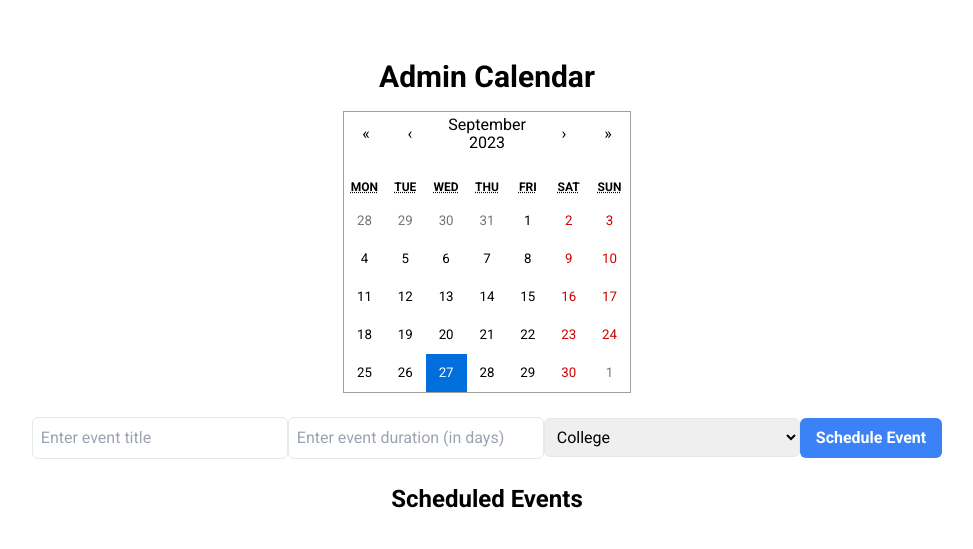
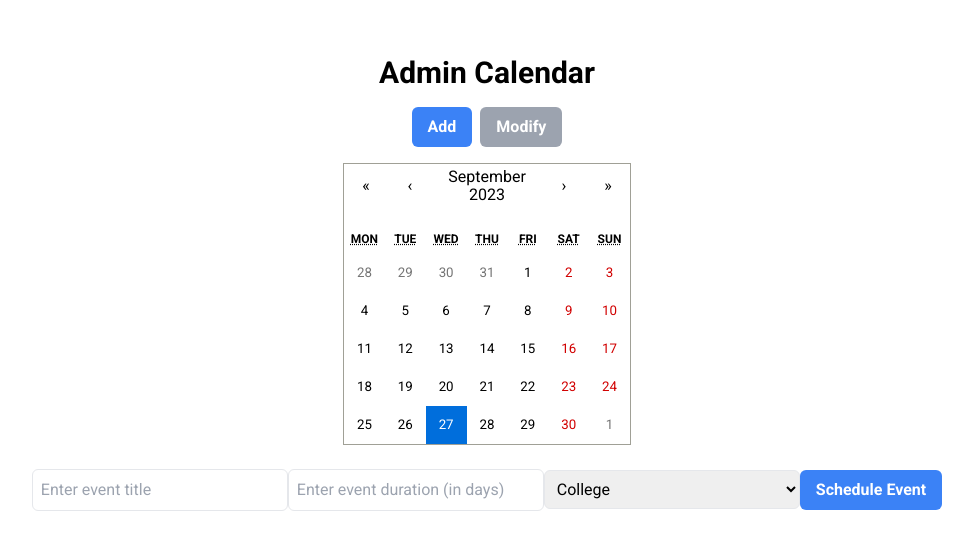
Before and after one commit to shreyanzjain/scoop-mern, a React (Vite) app in the folder frontend/: page /adminCalendar in a window 1280 px wide. Shown: the part 125-674 px from the top of the page, without its empty margins (153-1126 px from the left). Built offline with nearby package versions, Linux system fonts and the light colour scheme.

Commit message:
Added Navigation and UI Bug Fix of AdvCal

```diff
--- a/frontend/src/components/Calendar/adminCalendar.jsx
+++ b/frontend/src/components/Calendar/adminCalendar.jsx
@@ -12,6 +12,8 @@ function AdminCalendar() {
   const [editingIndex, setEditingIndex] = useState(null); // To track which event is being edited
   const [editEventTitle, setEditEventTitle] = useState('');
   const [editEventDuration, setEditEventDuration] = useState('');
+  const [activeButton, setActiveButton] = useState('Add'); // Add is the default active button
+
   const handleDateChange = (newDate) => {
     setDate(newDate);
   };
@@ -32,6 +34,9 @@ function AdminCalendar() {
     setCategory(e.target.value);
   };
 
+  const toggleButton = (button) => {
+    setActiveButton(button);
+  };
 
   const scheduleEvent = () => {
     if (!selectedDate) {
@@ -94,6 +99,9 @@ function AdminCalendar() {
     const event = updatedEvents[editingIndex];
     event.title = editEventTitle;
     event.duration = parseInt(editEventDuration, 10);
+    // Recalculate the end date based on the new duration
+    event.endDate = new Date(event.startDate);
+    event.endDate.setDate(event.endDate.getDate() + event.duration);
     setEvents(updatedEvents);
     setEditingIndex(null);
     // Clear the edit form inputs
@@ -114,8 +122,30 @@ function AdminCalendar() {
       <div className="text-center">
         <h1 className="text-3xl font-semibold mb-4">Admin Calendar</h1>
 
-        {/* Calendar */}
-        <div className="mb-4 mx-auto w-72">
+        {/* Navbar with Add and Modify buttons */}
+        <div className="mb-4">
+          <button
+            onClick={() => toggleButton('Add')}
+            className={`mr-2 ${
+              activeButton === 'Add' ? 'bg-blue-500' : 'bg-gray-400'
+            } hover:bg-blue-600 text-white font-semibold py-2 px-4 rounded-md`}
+          >
+            Add
+          </button>
+          <button
+            onClick={() => toggleButton('Modify')}
+            className={`${
+              activeButton === 'Modify' ? 'bg-blue-500' : 'bg-gray-400'
+            } hover-bg-blue-600 text-white font-semibold py-2 px-4 rounded-md`}
+          >
+            Modify
+          </button>
+        </div>
+
+        {/* Calendar and Event Scheduling Section (Only visible when "Add" is active) */}
+        {activeButton === 'Add' && (
+          <div className="mb-4">
+            <div className="mx-auto w-72">
               <Calendar onChange={handleDateChange} value={date} onClickDay={handleDateClick} />
               {selectedDate && (
                 <p className="text-lg mt-4">Selected Date: {selectedDate.toDateString()}</p>
@@ -153,7 +183,8 @@ function AdminCalendar() {
                 Schedule Event
               </button>
             </div>
-
+          </div>
+        )}
         {/* Modal for Editing Event */}
         {editingIndex !== null && (
           <div className="modal-overlay">
@@ -188,32 +219,53 @@ function AdminCalendar() {
             </div>
           </div>
         )}
-
-        {/* Event Editing Section */}
-        <div className="mt-6">
-          <h2 className="text-2xl font-semibold">Scheduled Events</h2>
-          <ul className="list-disc mt-2">
+        {activeButton === 'Modify' && (
+  <table className="w-full mt-4 border">
+    <thead>
+      <tr className="bg-blue-100">
+        <th className="border p-2">No.</th>
+        <th className="border p-2">Description</th>
+        <th className="border p-2">Category</th>
+        <th className="border p-2">Edit</th>
+        <th className="border p-2">Delete</th>
+      </tr>
+    </thead>
+    <tbody>
       {events.map((event, index) => (
-              <li key={index} className="text-lg">
-                {`Date: ${event.startDate.toDateString()}, Event Title: "Start of ${event.title}", Category: ${event.category}`}
-                <p></p>
-                {`Date: ${event.endDate.toDateString()}, Event Title: "End of ${event.title}", Category: ${event.category}`}
+        <tr key={index}>
+          <td className="border p-2">{index + 1}</td>
+          <td className="border p-2 text-center">
+            Date: {event.startDate.toDateString()}, Start of {event.title}<br />
+            Date: {event.endDate.toDateString()}, End of {event.title}
+          </td>
+          <td className="border p-2 text-center">
+            {event.category}
+          </td>
+          <td className="border p-2">
             <button
               onClick={() => handleEditEvent(index)}
-                  className="bg-yellow-500 hover:bg-yellow-600 text-white font-semibold py-2 px-4 rounded-md ml-2"
+              className="bg-yellow-500 hover:bg-yellow-600 text-white font-semibold py-1 px-2 rounded-md"
             >
               Edit
             </button>
+          </td>
+          <td className="border p-2">
             <button
               onClick={() => handleDeleteEvent(index)}
-                  className="bg-red-500 hover:bg-red-600 text-white font-semibold py-2 px-4 rounded-md ml-2"
+              className="bg-red-500 hover-bg-red-600 text-white font-semibold py-1 px-2 rounded-md"
             >
               Delete
             </button>
-              </li>
+          </td>
+        </tr>
       ))}
-          </ul>
-        </div>
+    </tbody>
+  </table>
+)}
+
+
+
+
       </div>
     </div>
   );
```
Lines whose indentation alone changed are shown as unchanged.
